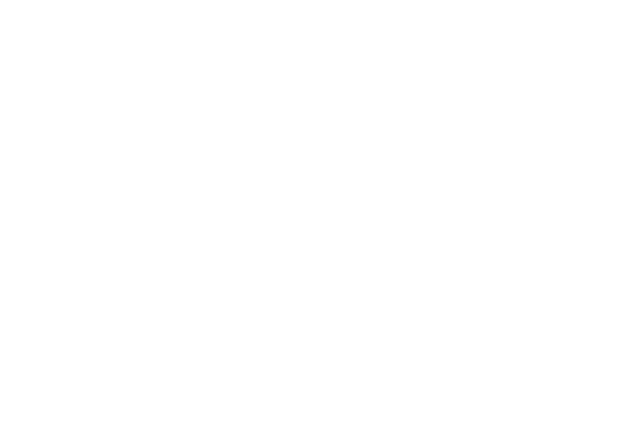
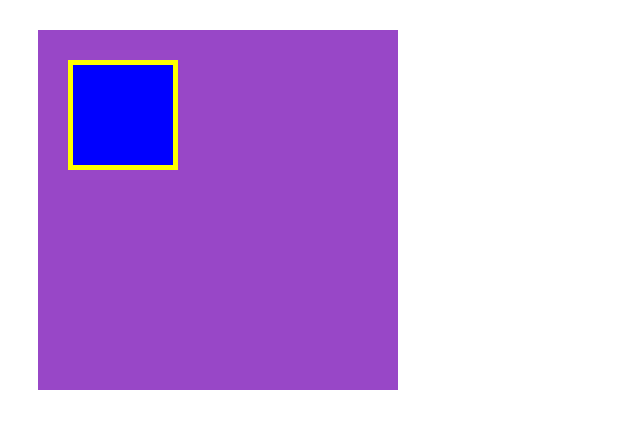
Before and after one commit to KentaEbisui/html-css-practice, a plain HTML site: page 3章/box.html in a window 1280 px wide. Shown: the whole page, without its empty margins (0-640 px from the left). Drawn offline with Linux system fonts and the light colour scheme.

Commit message:
[Finish]1-3
cd ..

```diff
--- /dev/null
+++ b/3章/box.css
@@ -0,0 +1,6 @@
+.box1{width:300px;height:300px;
+background-color: #9847c7;
+margin: 30px;padding: 30px;}
+.box2{width: 100px;height: 100px;
+background-color: blue;
+border: 5px solid yellow;}
--- a/3章/box.html
+++ b/3章/box.html
@@ -3,13 +3,13 @@
 
 <head>
   <meta charset="UTF-8">
-  <meta http-equiv="X-UA-Compatible" content="IE=edge">
-  <meta name="viewport" content="width=device-width, initial-scale=1.0">
-  <title>Document</title>
+  <link rel="stylesheet" href="box.css" />
+  <title>BOX</title>
 </head>
 
 <body>
-
+  <div class="box1">
+    <div class="box2"></div>
 </body>
 
 </html>
```
Also changed, not shown: 1 other file.
